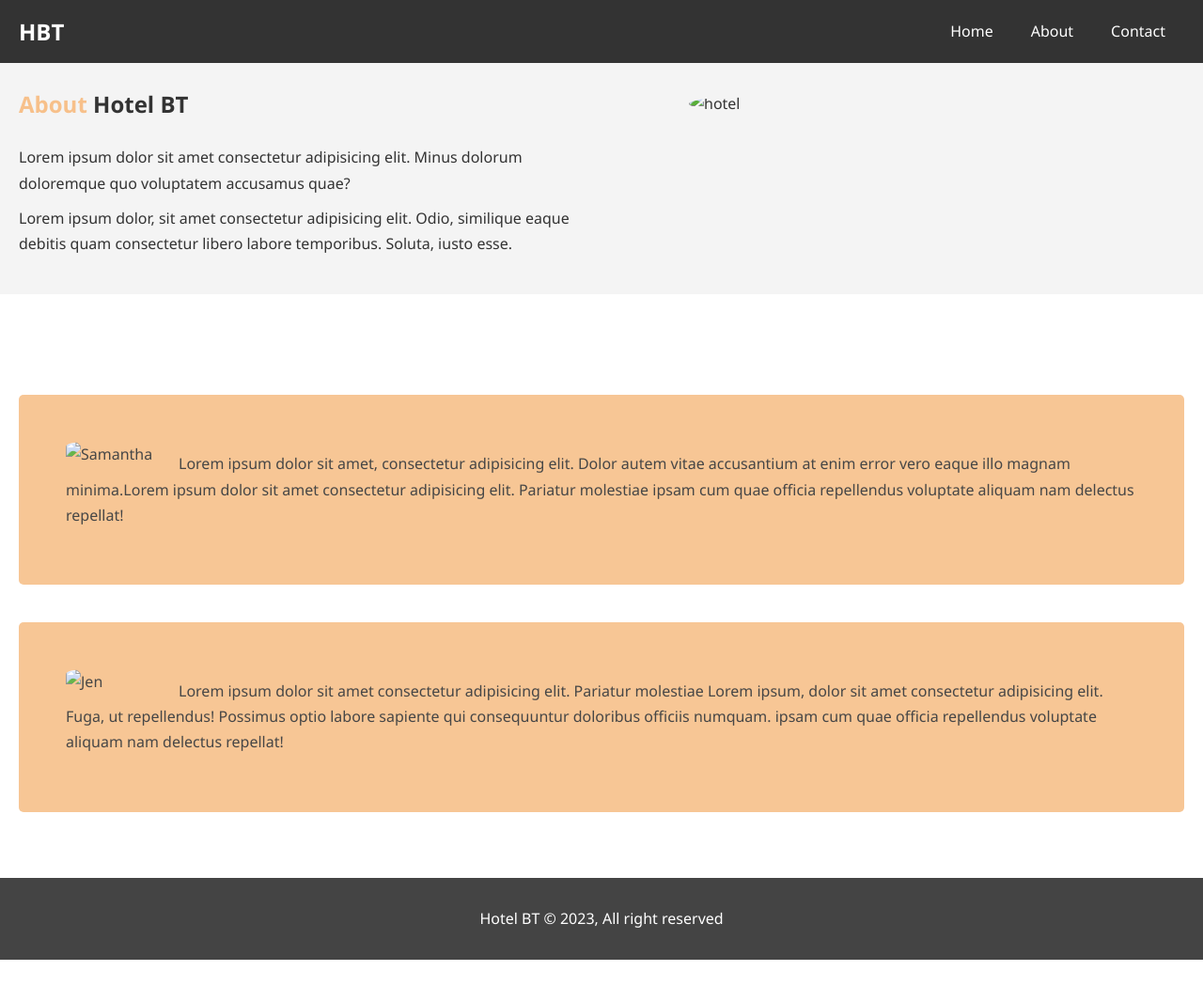
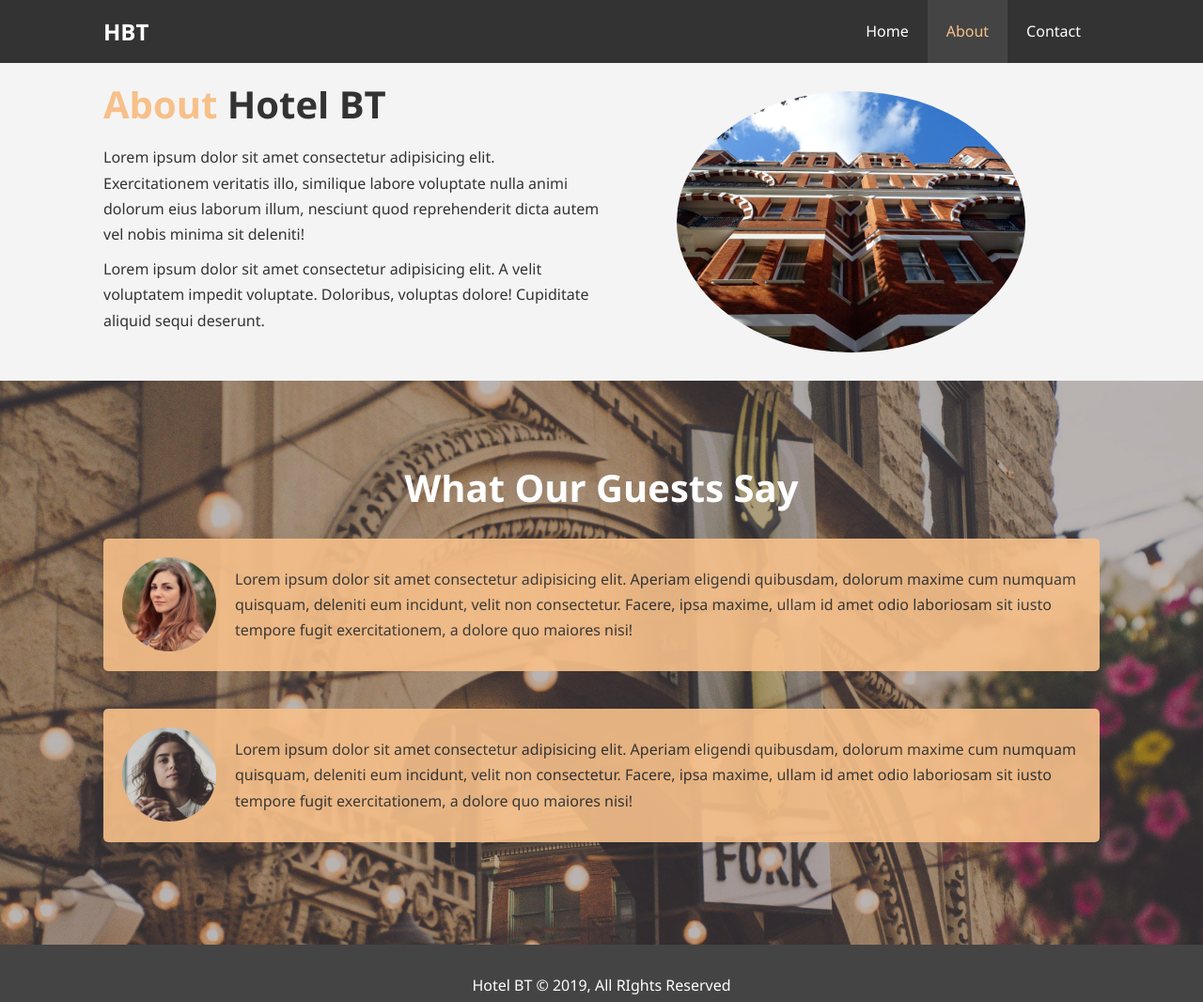
Before and after one commit to wake-up-zaman/Hotel-Portfolio, a plain HTML site: page about.html in a window 1280 px wide. Shown: the whole page at 94% size. Before the commit the page ends 1021 px from the top, so only its background shows below. Drawn offline with Linux system fonts and the light colour scheme.

Commit message:
updated content

```diff
--- a/about.html
+++ b/about.html
@@ -5,7 +5,7 @@
     <meta name="viewport" content="width=device-width, initial-scale=1.0">
     <meta name="description" content="welcome to the best hotel in bangladesh">
     <meta name="keywords" content="hotel,bd hotel,new dhaka hotel">
-    <title>Hotel BT | Welcome</title>
+    <title>Sajib | Hotel BT | About</title>
     <link rel="stylesheet" href="css/style.css">
     <link rel="stylesheet" href="https://cdnjs.cloudflare.com/ajax/libs/font-awesome/5.15.3/css/all.min.css">
     <link rel="stylesheet" media="screen and (max-width:768px)" href="css/mobile.css">
@@ -18,7 +18,7 @@
                 <h1 class="logo"><a href="index.html">HBT</a></h1>
                 <ul>
                     <li><a href="index.html">Home</a></li>
-                    <li><a href="about.html">About</a></li>
+                    <li><a class="current" href="about.html">About</a></li>
                     <li><a href="contact.html">Contact</a></li>
                 </ul>
             </div>
@@ -28,12 +28,12 @@
     <section id="about-info" class="bg-light py-3">
         <div class="container">
             <div class="info-left">
-                <h1 class=" "><span class="text-primary">About </span>Hotel BT</h1>
-                <p>Lorem ipsum dolor sit amet consectetur adipisicing elit. Minus dolorum doloremque quo voluptatem accusamus quae?</p>
-                <p>Lorem ipsum dolor, sit amet consectetur adipisicing elit. Odio, similique eaque debitis quam consectetur libero labore temporibus. Soluta, iusto esse.</p>
+                <h1 class="l-heading"><span class="text-primary">About </span>Hotel BT</h1>
+                <p>Lorem ipsum dolor sit amet consectetur adipisicing elit. Exercitationem veritatis illo, similique labore voluptate nulla animi dolorum eius laborum illum, nesciunt quod reprehenderit dicta autem vel nobis minima sit deleniti!</p>
+                <p>Lorem ipsum dolor sit amet consectetur adipisicing elit. A velit voluptatem impedit voluptate. Doloribus, voluptas dolore! Cupiditate aliquid sequi deserunt.</p>
             </div>
             <div class="info-right">
-                <img src="./img//photo-2.jpg" alt="hotel"/>
+                <img src="./img/photo-2.jpg" alt="hotel"/>
             </div>
         </div>
     </section>
@@ -43,17 +43,17 @@
         <div class="container">
             <h2 class="l-heading"> What Our Guests Say</h2>
             <div class="testimonial bg-primary">
-                <img src="./img//person-1.jpg" alt="Samantha">
-                <p>Lorem ipsum dolor sit amet, consectetur adipisicing elit. Dolor autem vitae accusantium at enim error vero eaque illo magnam minima.Lorem ipsum dolor sit amet consectetur adipisicing elit. Pariatur molestiae ipsam cum quae officia repellendus voluptate aliquam nam delectus repellat!</p>
+                <img src="./img/person-1.jpg" alt="Samantha">
+                <p>Lorem ipsum dolor sit amet consectetur adipisicing elit. Aperiam eligendi quibusdam, dolorum maxime cum numquam quisquam, deleniti eum incidunt, velit non consectetur. Facere, ipsa maxime, ullam id amet odio laboriosam sit iusto tempore fugit exercitationem, a dolore quo maiores nisi!</p>
             </div>
             <div class="testimonial bg-primary">
-                <img src="./img//person-2.jpg" alt="Jen">
-                <p>Lorem ipsum dolor sit amet consectetur adipisicing elit. Pariatur molestiae Lorem ipsum, dolor sit amet consectetur adipisicing elit. Fuga, ut repellendus! Possimus optio labore sapiente qui consequuntur doloribus officiis numquam.  ipsam cum quae officia repellendus voluptate aliquam nam delectus repellat!</p>
+                <img src="./img/person-2.jpg" alt="Jen">
+                <p>Lorem ipsum dolor sit amet consectetur adipisicing elit. Aperiam eligendi quibusdam, dolorum maxime cum numquam quisquam, deleniti eum incidunt, velit non consectetur. Facere, ipsa maxime, ullam id amet odio laboriosam sit iusto tempore fugit exercitationem, a dolore quo maiores nisi!</p>
             </div>
         </div>
     </section>
     <footer id="main-footer">
-        <p>Hotel BT &copy; 2023, All right reserved</p>
+        <p>Hotel BT &copy; 2019, All RIghts Reserved</p>
     </footer>
 </body>
 
--- a/css/style.css
+++ b/css/style.css
@@ -28,7 +28,7 @@ p{
 /* Utility Classes */
 .container{
     margin: auto;
-    max-width: 1400px;
+    max-width: 1100px;
     overflow: auto;
     padding: 0 20px;
 }
@@ -156,7 +156,7 @@ p{
 /* Home Info */
 
 #home-info{
-    height: 450px;
+    height: 400px;
 }
 #home-info .info-img{
     float:left;
@@ -187,6 +187,9 @@ p{
     text-align: center;
 }
 
+.box i{
+    margin-bottom: 10px;
+}
 
 /* About */
 #about-info .info-right{
@@ -212,34 +215,31 @@ p{
 
 
 /* Testimonials */
+#testimonials{
+    height: 600px;
+    background: url('../img/test-bg.jpg') no-repeat center center /cover;
+    padding-top: 100px;
+}
 
-#testimonials{
-    height: 100%;
-    background: url('../img//test-bg.jpg') no-repeat center center /cover;
-    padding-top: 40px;
-}
 #testimonials h2{
     color: #fff;
     text-align: center;
     padding-bottom: 40px;
 }
 
-#testimonials .testimonial img{
-    width: 100px;
-    float: left;
-    margin-right: 20px;
-    border-radius: 20%;
-}
-
-
-
 #testimonials .testimonial{
-    padding:50px;
+    padding:20px;
     margin-bottom: 40px;
     border-radius: 5px;
     opacity: 0.9;
 }
 
+#testimonials .testimonial img{
+    width: 100px;
+    float: left;
+    margin-right: 20px;
+    border-radius: 50%;
+}
 
 /* Contact Form */
 #contact-form .form-group{
```
Also changed, not shown: contact.html (+6 -6 lines), index.html (+10 -8 lines).
